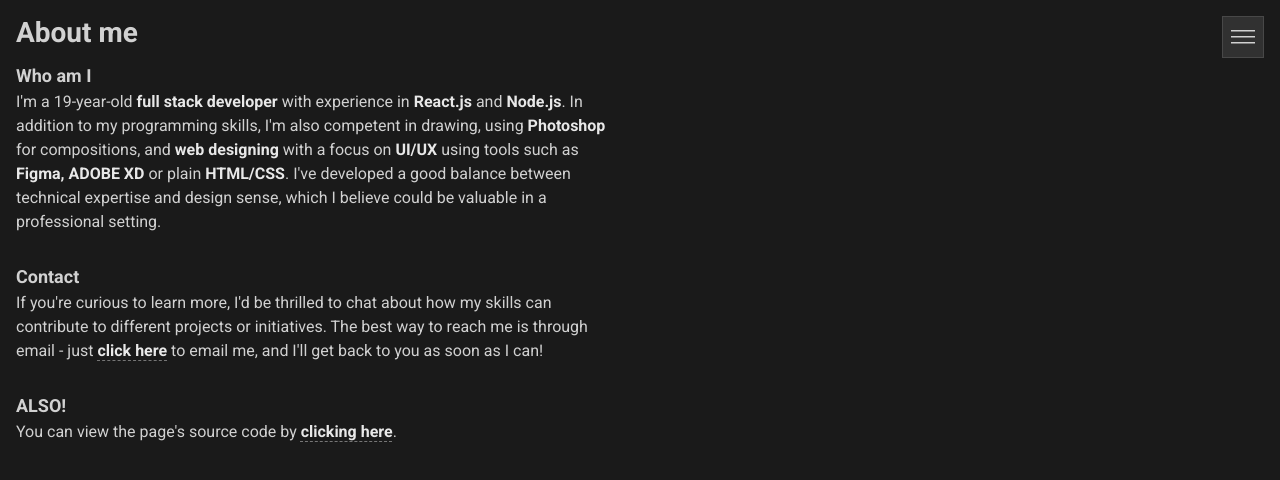
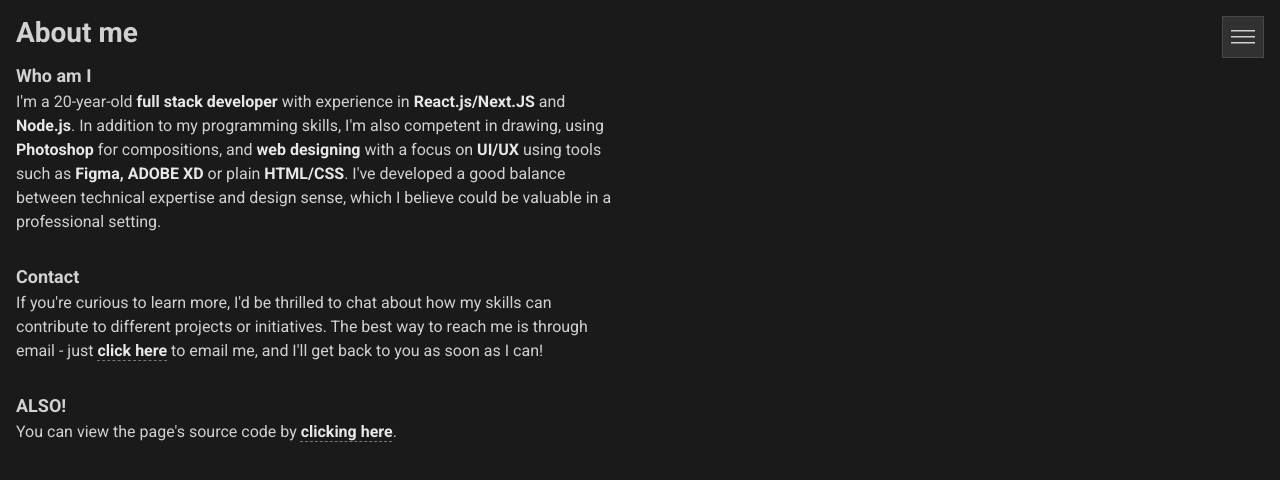
Before and after one commit to 0xABBCCC/worldlessworld.io, a React (Vite) app: page /about in a window 1280 px wide. Shown: the top 480 px of the page. Built offline with nearby package versions, Linux system fonts and the light colour scheme.

Commit message:
About update

```diff
--- a/src/components/About/AboutLayout.jsx
+++ b/src/components/About/AboutLayout.jsx
@@ -53,7 +53,7 @@ const AboutLayout = () => {
                 <Content>
                     <ThinText>Who am I</ThinText>
                     <Paragraph>
-                        I'm a 19-year-old <Highlight>full stack developer</Highlight> with experience in <Highlight>React.js</Highlight> and <Highlight>Node.js</Highlight>.
+                        I'm a 20-year-old <Highlight>full stack developer</Highlight> with experience in <Highlight>React.js/Next.JS</Highlight> and <Highlight>Node.js</Highlight>.
                         In addition to my programming skills, I'm also competent in drawing, using <Highlight>Photoshop</Highlight> for compositions, and <Highlight>web designing</Highlight> with a focus on <Highlight>UI/UX</Highlight> using tools such as <Highlight>Figma, ADOBE XD</Highlight> or plain <Highlight>HTML/CSS</Highlight>.
                         I've developed a good balance between technical expertise and design sense, which I believe could be valuable in a professional setting.
                     </Paragraph>
```
